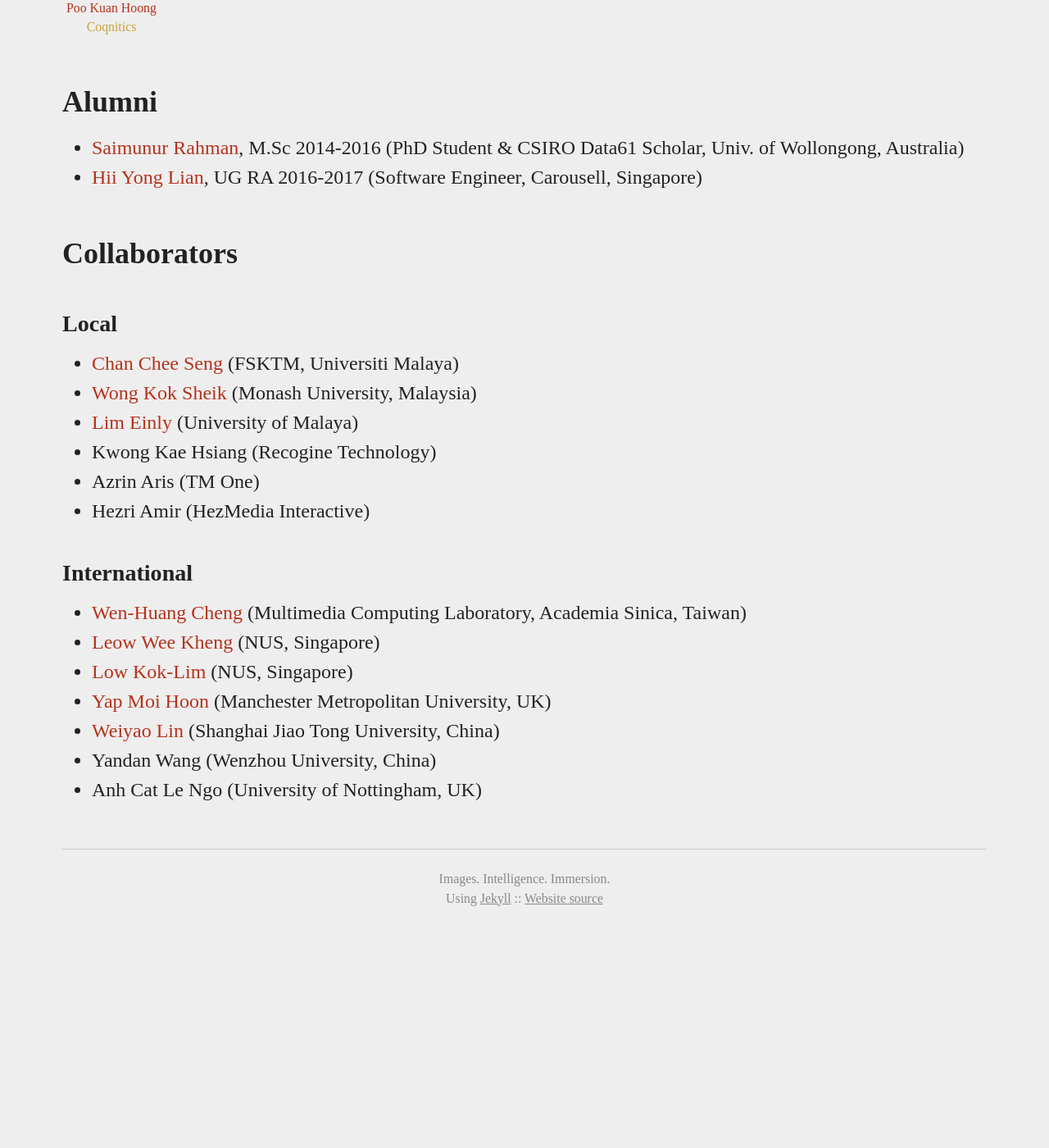
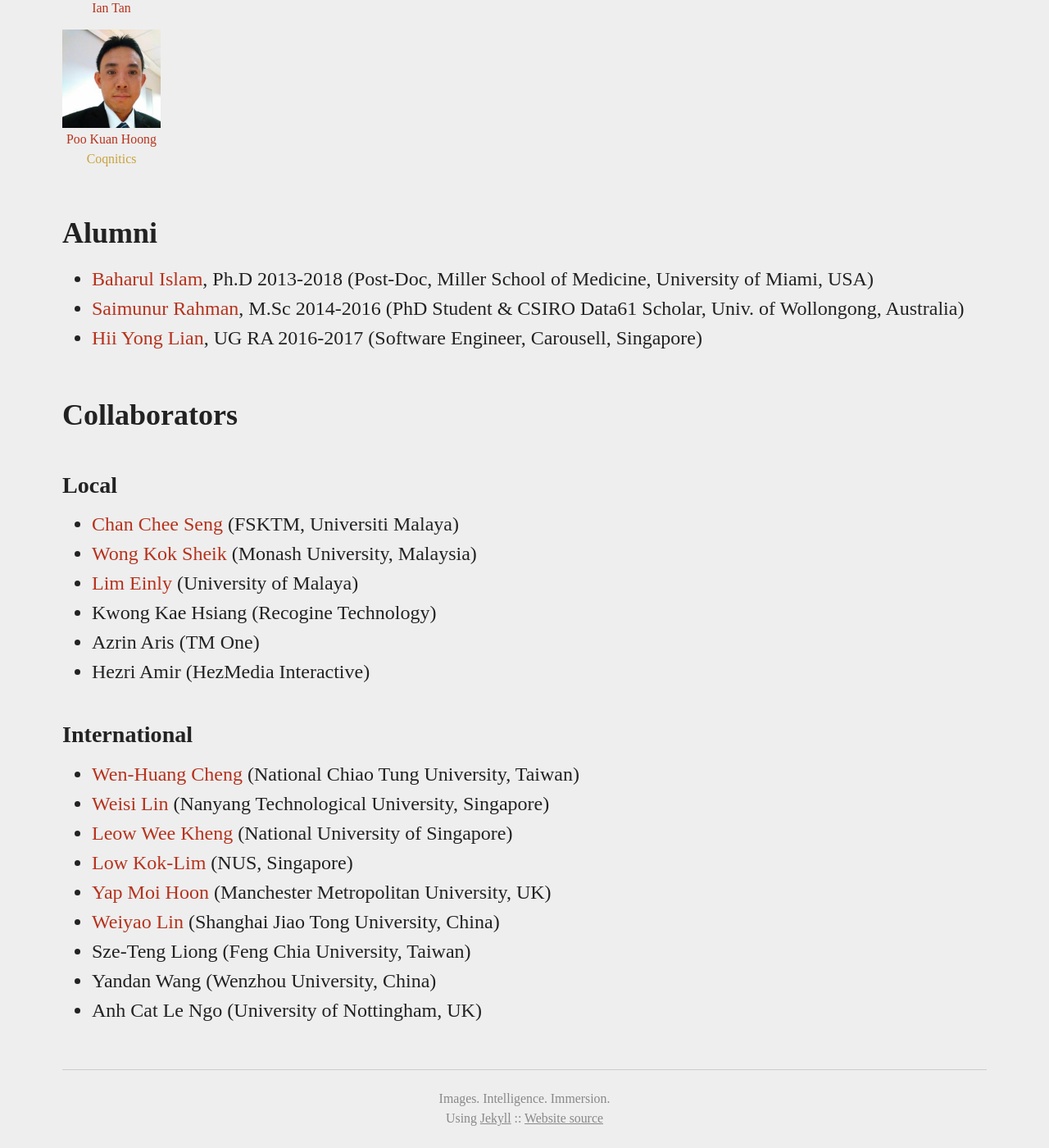
Before and after one commit to viprlab/viprlab.github.io, a Jekyll site: the page built from people.md, in a window 1280 px wide and 1400 px high, scrolled down 3841 px. Shown: the whole window at 82% size. Built offline with Jekyll 4.4.1, drawn with Linux system fonts in a browser that asks for light colours; before the commit the page ends 4972 px from its top, so only the background shows below that; some of the changed text lies outside the part shown.

Commit message:
update members

```diff
--- a/people.md
+++ b/people.md
@@ -9,14 +9,15 @@
 {% include imagethumbnailblock.html url="/images/johnsee.jpg" caption="John See" width="120px" height="120px"  %}
 {% include imagethumbnailblock.html url="/images/lkwong.jpg" caption="Wong Lai Kuan" width="120px" height="120px"  %}
 {% include imagethumbnailblock.html url="/images/albert.jpg" caption="Albert Quek" width="120px" height="120px"  %}
+{% include imagethumbnailblock.html url="/images/yploh.jpg" caption="Loh Yuen Peng" width="120px" height="120px"  %}
 
 ## Postgraduates
-{% include imagethumbnailblock.html url="/images/bahar.jpg" caption="Baharul Islam" caption2="Ph.D student" width="120px" height="120px"  %}
 {% include imagethumbnailblock.html url="/images/magzhan.jpg" caption="Magzhan Kairanbay" caption2="Ph.D student" width="120px" height="120px"  %}
 {% include imagethumbnailblock.html url="/images/faiz.jpg" caption="Muhammad Faiz Ghazali" caption2="M.Sc student" width="120px" height="120px"  %}
 {% include imagethumbnailblock.html url="/images/ryan.jpg" caption="Ryan Lim" caption2="M.Sc student" width="120px" height="120px"  %}
 {% include imagethumbnailblock.html url="/images/clarence.jpg" caption="Clarence Cheong" caption2="M.Sc student" width="120px" height="120px"  %}
 {% include imagethumbnailblock.html url="/images/iceboy.jpg" caption="Khor Huai Qian" caption2="M.Sc student" width="120px" height="120px"  %}
+{% include imagethumbnailblock.html url="/images/jyching.jpg" caption="Ching Jiun Yen" caption2="M.Sc student" width="120px" height="120px"  %}
 
 ## Research Assistants
 {% include imagethumbnailblock.html url="/images/nerogan.jpg" caption="Gan Chee Yong" caption2="Project Developer" width="120px" height="120px"  %}
@@ -33,6 +34,7 @@
 {% include imagethumbnailblock.html url="/images/khpoo.jpg" caption="Poo Kuan Hoong" caption2="Coqnitics" width="120px" height="120px"  %}
 
 ## Alumni
+- [Baharul Islam](https://www.linkedin.com/in/baharul){:target="_blank"}, Ph.D 2013-2018 (Post-Doc, Miller School of Medicine, University of Miami, USA)
 - [Saimunur Rahman](http://saimunur.github.io/){:target="_blank"}, M.Sc 2014-2016 (PhD Student & CSIRO Data61 Scholar, Univ. of Wollongong, Australia)
 - [Hii Yong Lian](https://github.com/HiiYL){:target="_blank"}, UG RA 2016-2017 (Software Engineer, Carousell, Singapore)
 
@@ -47,10 +49,12 @@
 - Hezri Amir (HezMedia Interactive)
 
 ### International
-- [Wen-Huang Cheng](http://www.citi.sinica.edu.tw/~whcheng/index.html){:target="_blank"} (Multimedia Computing Laboratory, Academia Sinica, Taiwan)
-- [Leow Wee Kheng](http://www.comp.nus.edu.sg/~leowwk/){:target="_blank"} (NUS, Singapore)
+- [Wen-Huang Cheng](http://www.citi.sinica.edu.tw/~whcheng/index.html){:target="_blank"} (National Chiao Tung University, Taiwan)
+- [Weisi Lin](http://www.ntu.edu.sg/home/wslin/){:target="_blank"} (Nanyang Technological University, Singapore)
+- [Leow Wee Kheng](http://www.comp.nus.edu.sg/~leowwk/){:target="_blank"} (National University of Singapore)
 - [Low Kok-Lim](http://comp.nus.edu.sg/~lowkl) (NUS, Singapore)
 - [Yap Moi Hoon](http://www2.docm.mmu.ac.uk/STAFF/M.Yap/){:target="_blank"} (Manchester Metropolitan University, UK)
 - [Weiyao Lin](http://weiyaolin.github.io/){:target="_blank"} (Shanghai Jiao Tong University, China)
+- Sze-Teng Liong (Feng Chia University, Taiwan)
 - Yandan Wang (Wenzhou University, China)
 - Anh Cat Le Ngo (University of Nottingham, UK)
```
Also changed, not shown: images/asyraf.jpg (deleted), images/jyching.jpg (added), images/tazeek.jpg (deleted), images/yploh.jpg (added).
